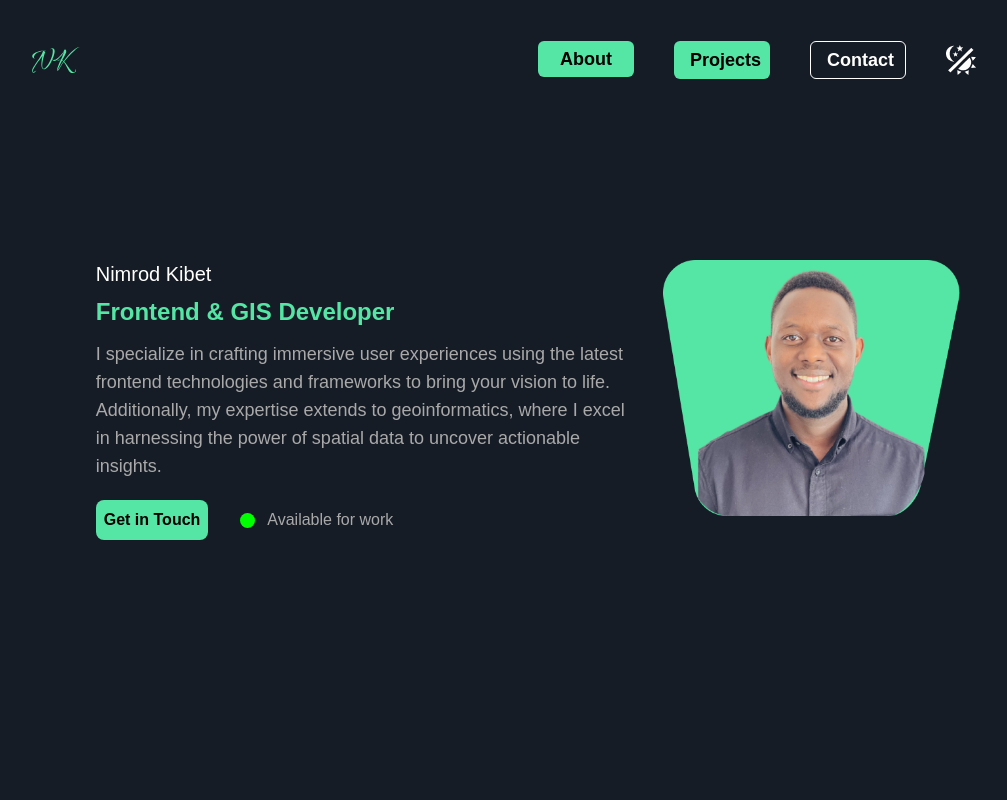
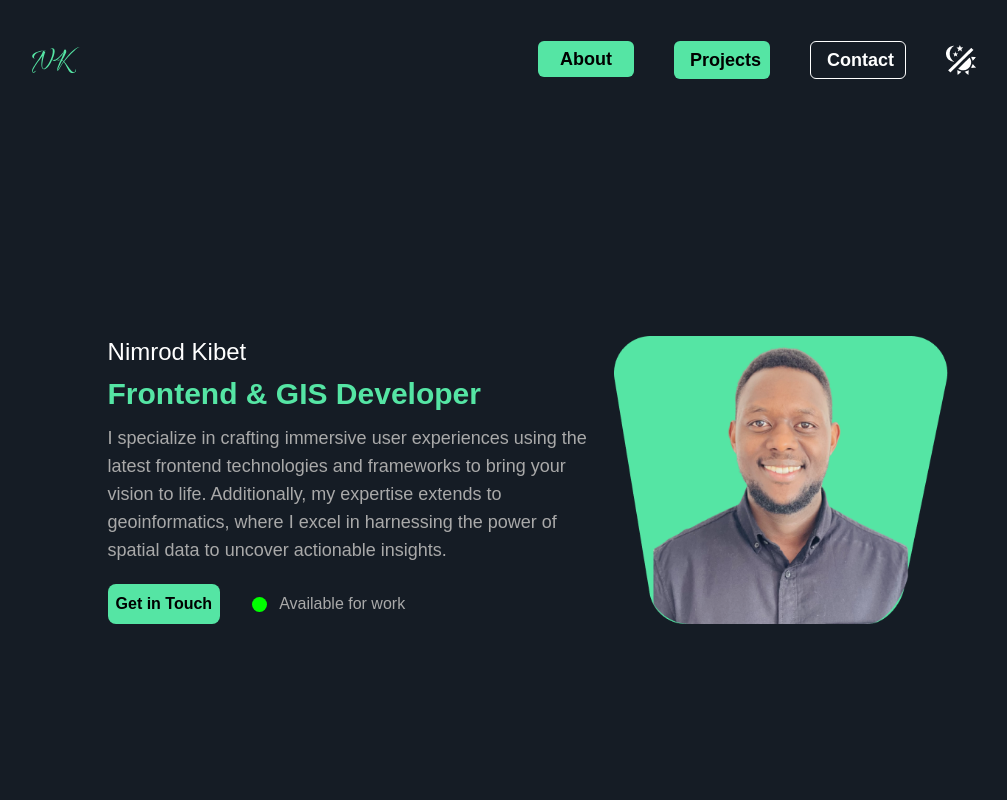
Before and after one commit to Nimrod2022/portfolio-mandela, a React (Vite) app: page / in a window 1280 px wide. Shown: the top 800 px of the page, without its empty margins (112-1119 px from the left). Built offline with nearby package versions, Linux system fonts and the light colour scheme; a web font is replaced by a local one.

Commit message:
home height

```diff
--- a/src/components/Home/Home.jsx
+++ b/src/components/Home/Home.jsx
@@ -1,22 +1,24 @@
 const darkHomeProfile = "/assets/home-profile-dark.png";
 
 const lightHomeProfile = "/assets/home-profile-light.png";
+
+
 
 const Home = ({ darkMode }) => {
   return (
     <>
       <div id="/#" className={darkMode ? "dark" : ""}>
-        <div className="dark:bg-[#151C25] bg-[#F0F0F4] sm:h-auto md:h-screen satoshi pb-10">
-          {/* <Navbar /> */}
-          <div className="px-8 pt-10 md:pt-40 text-white md:flex md:gap-5 md:justify-center ">
-            <div className="items-center md:w-[45%]">
-              <p className="text-xl text-[#26313F] dark:text-white md:text-start text-center ">
+        <div className="dark:bg-[#151C25] bg-[#F0F0F4]  h-screen satoshi pb-10 flex flex-col justify-center">
+
+          <div className="px-8   text-white md:flex md:gap-5 md:justify-center ">
+            <div className="items-center   md:w-[40%] ">
+              <p className="text-2xl text-[#26313F] dark:text-white md:text-start text-center ">
                 Nimrod Kibet
               </p>
-              <h1 className="  text-[#55E5A4] pt-2 font-extrabold text-2xl md:text-2xl md:text-start text-center">
+              <h1 className="  text-[#55E5A4] pt-2 font-extrabold text-2xl md:text-3xl md:text-start text-center">
                 Frontend & GIS Developer
               </h1>
-              <p className="md:w-[100%] text-lg  text-[#686565] dark:text-[#A9A9A9] pt-3 md:text-start text-center ">
+              <p className="  text-lg text-[#686565] dark:text-[#A9A9A9] pt-3 md:text-start text-center ">
                 I specialize in crafting immersive user experiences using the
                 latest frontend technologies and frameworks to bring your vision
                 to life. Additionally, my expertise extends to geoinformatics,
@@ -44,7 +46,7 @@ const Home = ({ darkMode }) => {
               <img
                 src={darkMode ? darkHomeProfile : lightHomeProfile}
                 alt="home-profile"
-                className="h-64"
+                className="h-64 md:h-72"
               />
             </div>
           </div>
```
